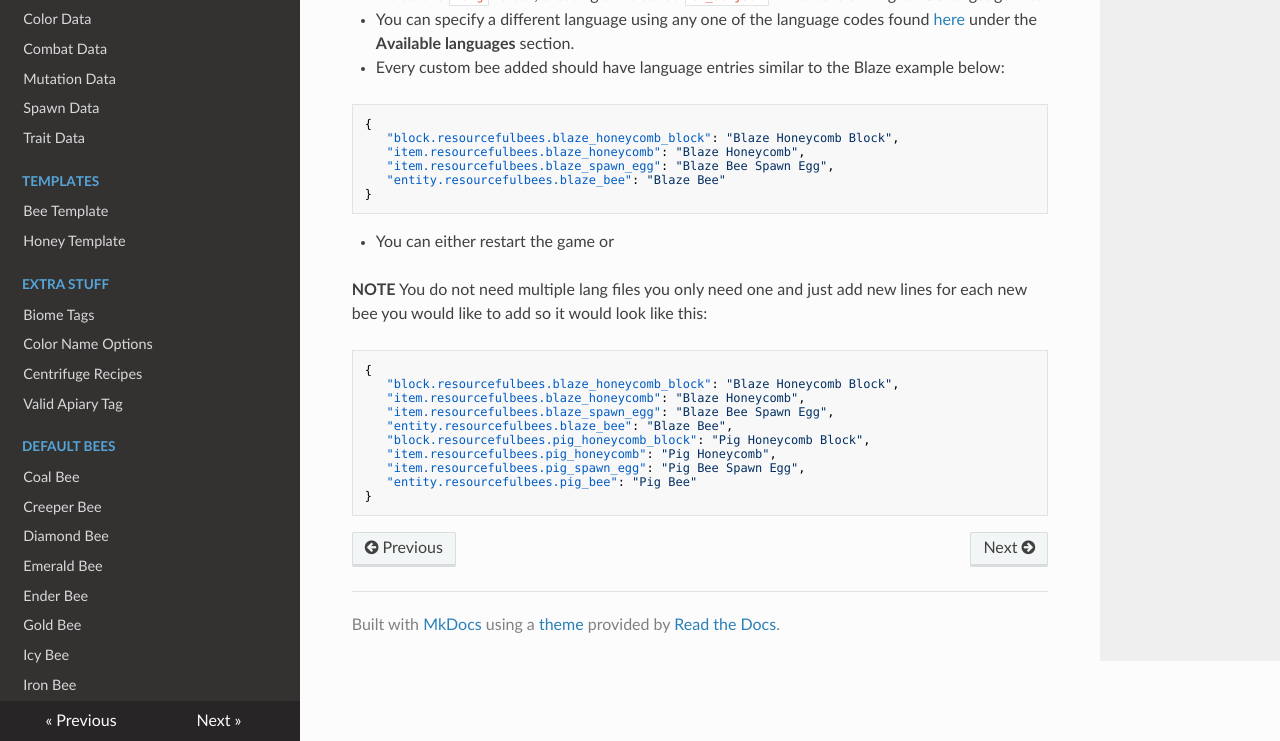
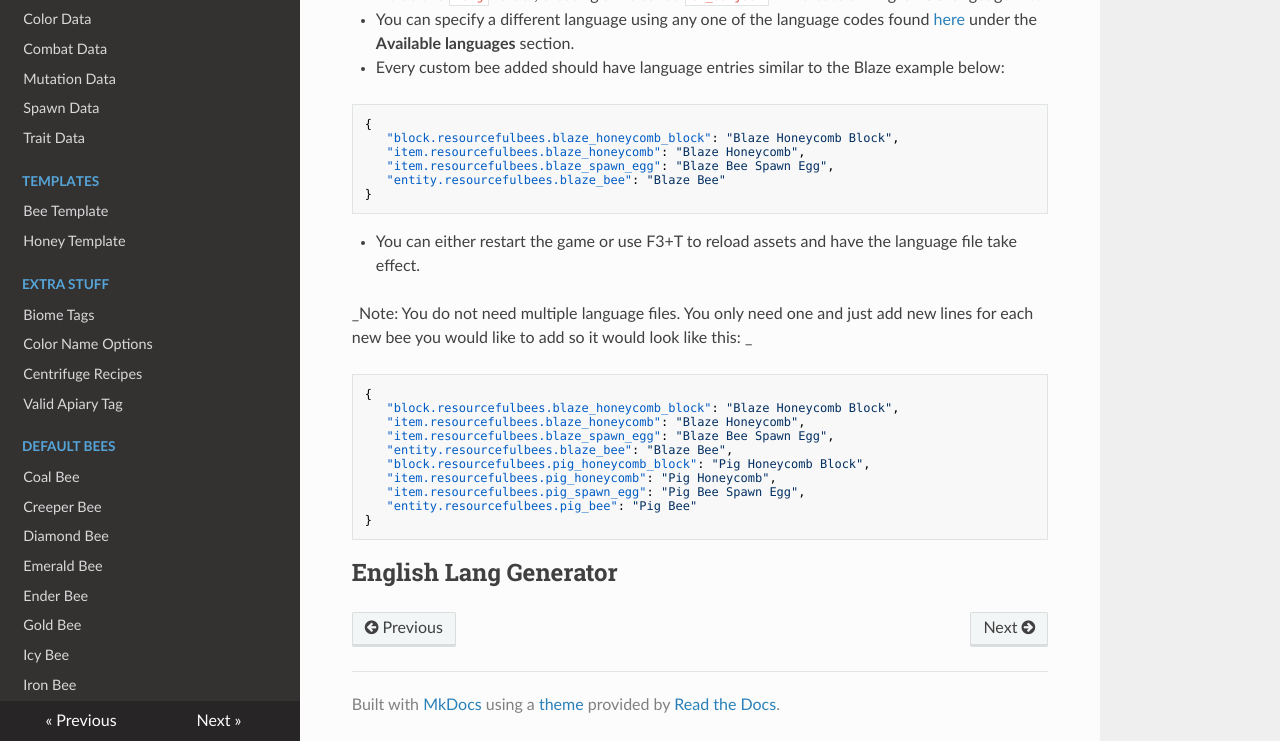
Before and after one commit to Team-Resourceful/ResourcefulBeesDocs, an MkDocs documentation site: the page built from docs/getting_started/language_files.md, in a window 1280 px wide and 900 px high, scrolled down 765 px, cut to the strip 159-900 px from the top of the window. Built offline with MkDocs 1.6.1, drawn with Linux system fonts in a browser that asks for light colours; nearby versions of some CDN libraries.

Commit message:
docs/getting_started/language_files.md updated from https://stackedit.io/

````diff
--- a/docs/getting_started/language_files.md
+++ b/docs/getting_started/language_files.md
@@ -24,9 +24,9 @@ _Note: For new mod installs, run the game at least once so all necessary config
    "entity.resourcefulbees.blaze_bee": "Blaze Bee"
 }
 ```
-* You can either restart the game or
+* You can either restart the game or use F3+T to reload assets and have the language file take effect.
 
-**NOTE** You do not need multiple lang files you only need one and just add new lines for each new bee you would like to add so it would look like this:
+_Note: You do not need multiple language files. You only need one and just add new lines for each new bee you would like to add so it would look like this: _
 ```json
 {
    "block.resourcefulbees.blaze_honeycomb_block": "Blaze Honeycomb Block",
@@ -39,7 +39,10 @@ _Note: For new mod installs, run the game at least once so all necessary config
    "entity.resourcefulbees.pig_bee": "Pig Bee"
 }
 ```
+
+## **English Lang Generator**
+
 <!--stackedit_data:
-eyJoaXN0b3J5IjpbMTY2ODU2MTMwNCwxMTYxMjM0MjIxLDEyOT
+eyJoaXN0b3J5IjpbLTcwNzkwOTI4MywxMTYxMjM0MjIxLDEyOT
 cwMDQ5MjVdfQ==
 -->
````
